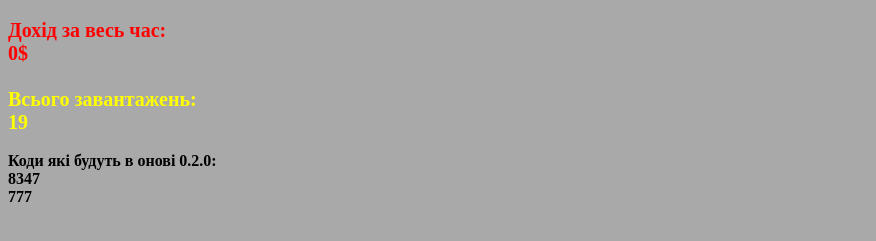
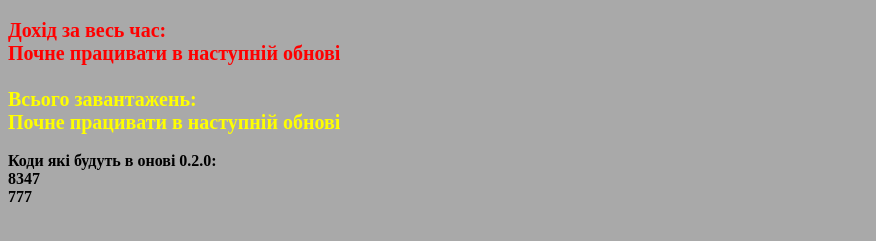
Before and after one commit to MrYouTuber1th/Secret-37234, a plain HTML site: page index.html in a window 1280 px wide. Shown: the part 61-302 px from the top of the page, without its empty margins (0-876 px from the left). Drawn offline with Linux system fonts and the light colour scheme.

Commit message:
Update index.html

```diff
--- a/index.html
+++ b/index.html
@@ -8,8 +8,8 @@
 </head>
 <body>
 	<center><h1>Информація зі гри Drone</h1></center>
-	<p2>Дохід за весь час:<br>0$<br></p2>
-	<p3><br>Всього завантажень:<br>19<br></p3>
+	<p2>Дохід за весь час:<br>Почне працивати в наступній обнові<br></p2>
+	<p3><br>Всього завантажень:<br>Почне працивати в наступній обнові<br></p3>
 	<p4><br>Коди які будуть в онові 0.2.0:<br>8347<br>777</p4>
 </body>
 </html>
```
